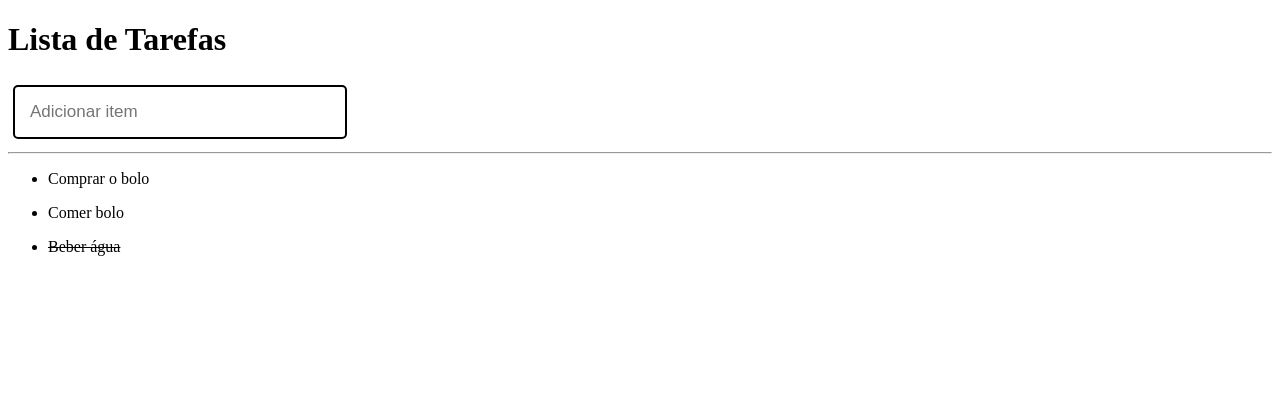
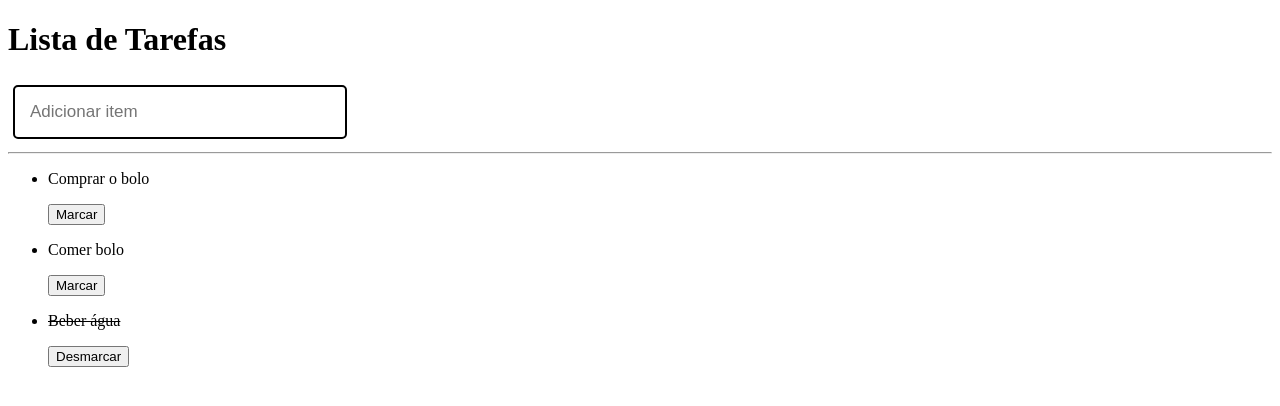
Before and after one commit to WhoisBsa/B7Web, a React (Create React App) app in the folder reactcourse/react1/: page / in a window 1280 px wide. Shown: the top 406 px of the page. Built offline with nearby package versions, Linux system fonts and the light colour scheme.

Commit message:
toggle button

```diff
--- a/reactcourse/react1/src/App.js
+++ b/reactcourse/react1/src/App.js
@@ -219,7 +219,13 @@ function App() {
   }, []);
 
   const addItem = (newItem) => {
-   setList([...list, {title:newItem, done: false}]);
+    setList([...list, { title: newItem, done: false }]);
+  }
+
+  const handleToggleDone = (index) => {
+    let newList = [...list];
+    newList[index].done = !newList[index].done;
+    setList(newList);
   }
 
   return (
@@ -237,9 +243,12 @@ function App() {
         {list.map((item, index) => (
           <li key={index}>
             {item.done
-              ? <del>{item.title}</del>
+              ? <p><del>{item.title}</del></p>
               : <p>{item.title}</p>
             }
+            <button onClick={() => handleToggleDone(index)}>
+              {item.done ? 'Desmarcar' : 'Marcar'}
+            </button>
           </li>
         ))}
       </ul>
```
